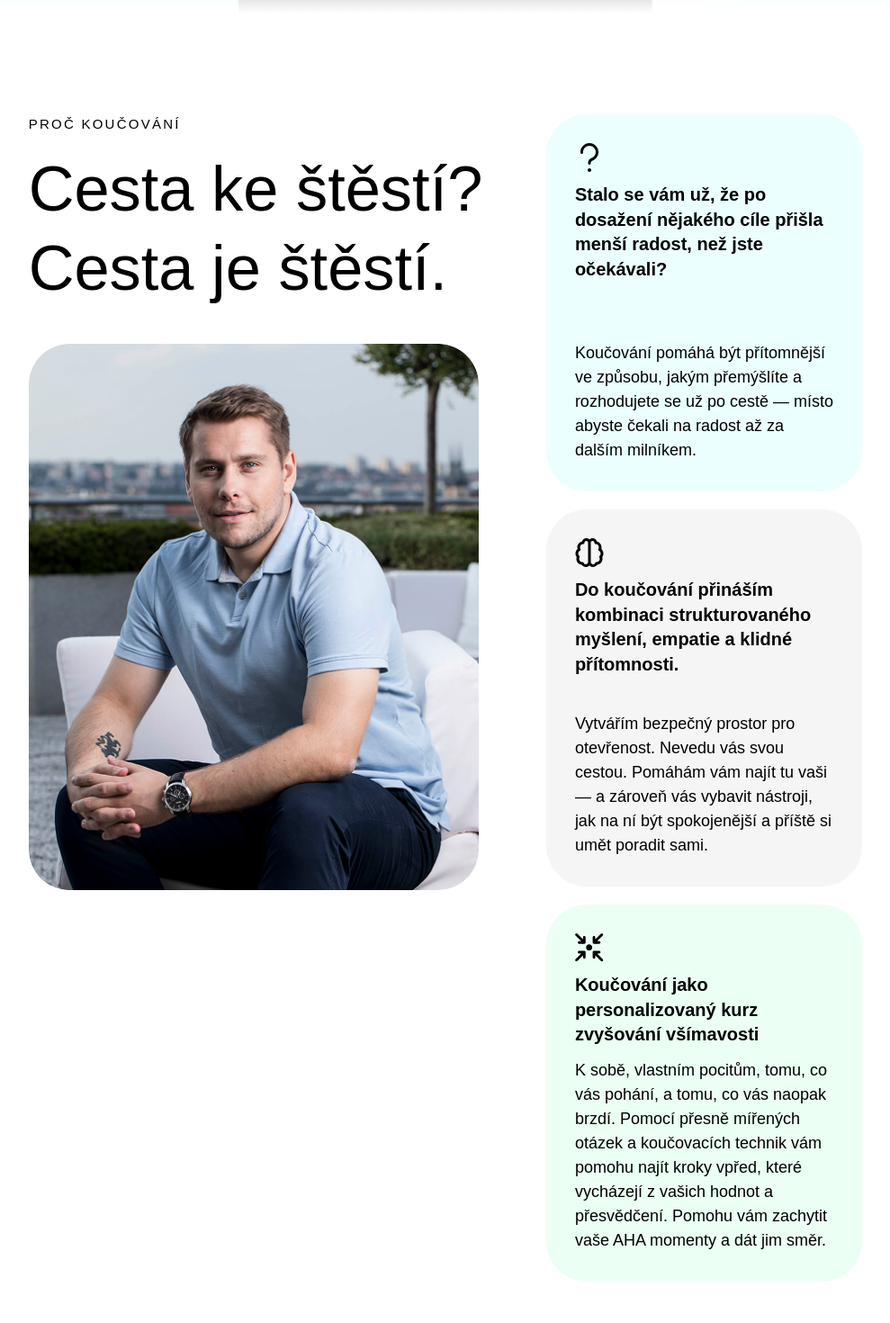
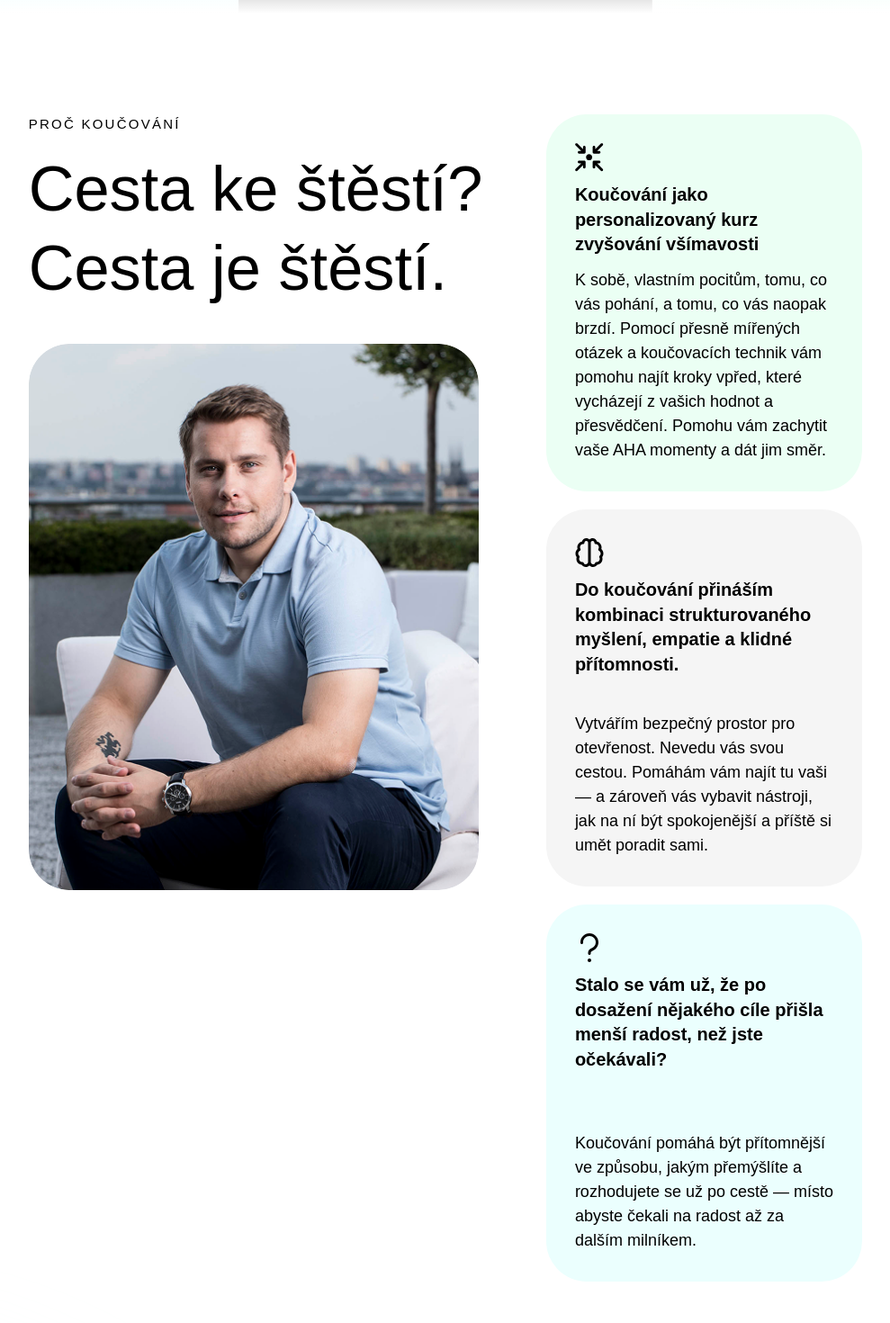
Before and after one commit to sketchyline/zvedomit, a Next.js app: page / in a window 1280 px wide. Shown: the part 800-2270 px from the top of the page at 90% size, without its empty margins (145-1134 px from the left). Built offline with nearby package versions, Linux system fonts and the light colour scheme; grey boxes are pictures that could not be loaded; a web font is replaced by a local one.

Commit message:
feat: reorder WhyZvedomit feature cards (green, gray, teal)
Co-Authored-By: Claude Sonnet 4.6 <noreply@anthropic.com>

```diff
--- a/src/components/sections/WhyZvedomit.tsx
+++ b/src/components/sections/WhyZvedomit.tsx
@@ -23,11 +23,10 @@ function FeatureCard({ icon, heading, body, bg }: FeatureCardProps) {
 
 const featureCards = [
   {
-    icon: "/question_mark_icon.svg",
-    heading:
-      "Stalo se vám už, že po dosažení nějakého cíle přišla menší radost, než jste očekávali?",
-    body: "Koučování pomáhá být přítomnější ve způsobu, jakým přemýšlíte a rozhodujete se už po cestě — místo abyste čekali na radost až za dalším milníkem.",
-    bg: "bg-accent-teal",
+    icon: "/center_arrow_icon.svg",
+    heading: "Koučování jako personalizovaný kurz zvyšování všímavosti",
+    body: "K sobě, vlastním pocitům, tomu, co vás pohání, a tomu, co vás naopak brzdí. Pomocí přesně mířených otázek a koučovacích technik vám pomohu najít kroky vpřed, které vycházejí z vašich hodnot a přesvědčení. Pomohu vám zachytit vaše AHA momenty a dát jim směr.",
+    bg: "bg-accent-green",
   },
   {
     icon: "/brain_icon.svg",
@@ -37,10 +36,11 @@ const featureCards = [
     bg: "bg-surface",
   },
   {
-    icon: "/center_arrow_icon.svg",
-    heading: "Koučování jako personalizovaný kurz zvyšování všímavosti",
-    body: "K sobě, vlastním pocitům, tomu, co vás pohání, a tomu, co vás naopak brzdí. Pomocí přesně mířených otázek a koučovacích technik vám pomohu najít kroky vpřed, které vycházejí z vašich hodnot a přesvědčení. Pomohu vám zachytit vaše AHA momenty a dát jim směr.",
-    bg: "bg-accent-green",
+    icon: "/question_mark_icon.svg",
+    heading:
+      "Stalo se vám už, že po dosažení nějakého cíle přišla menší radost, než jste očekávali?",
+    body: "Koučování pomáhá být přítomnější ve způsobu, jakým přemýšlíte a rozhodujete se už po cestě — místo abyste čekali na radost až za dalším milníkem.",
+    bg: "bg-accent-teal",
   },
 ];
 
```
